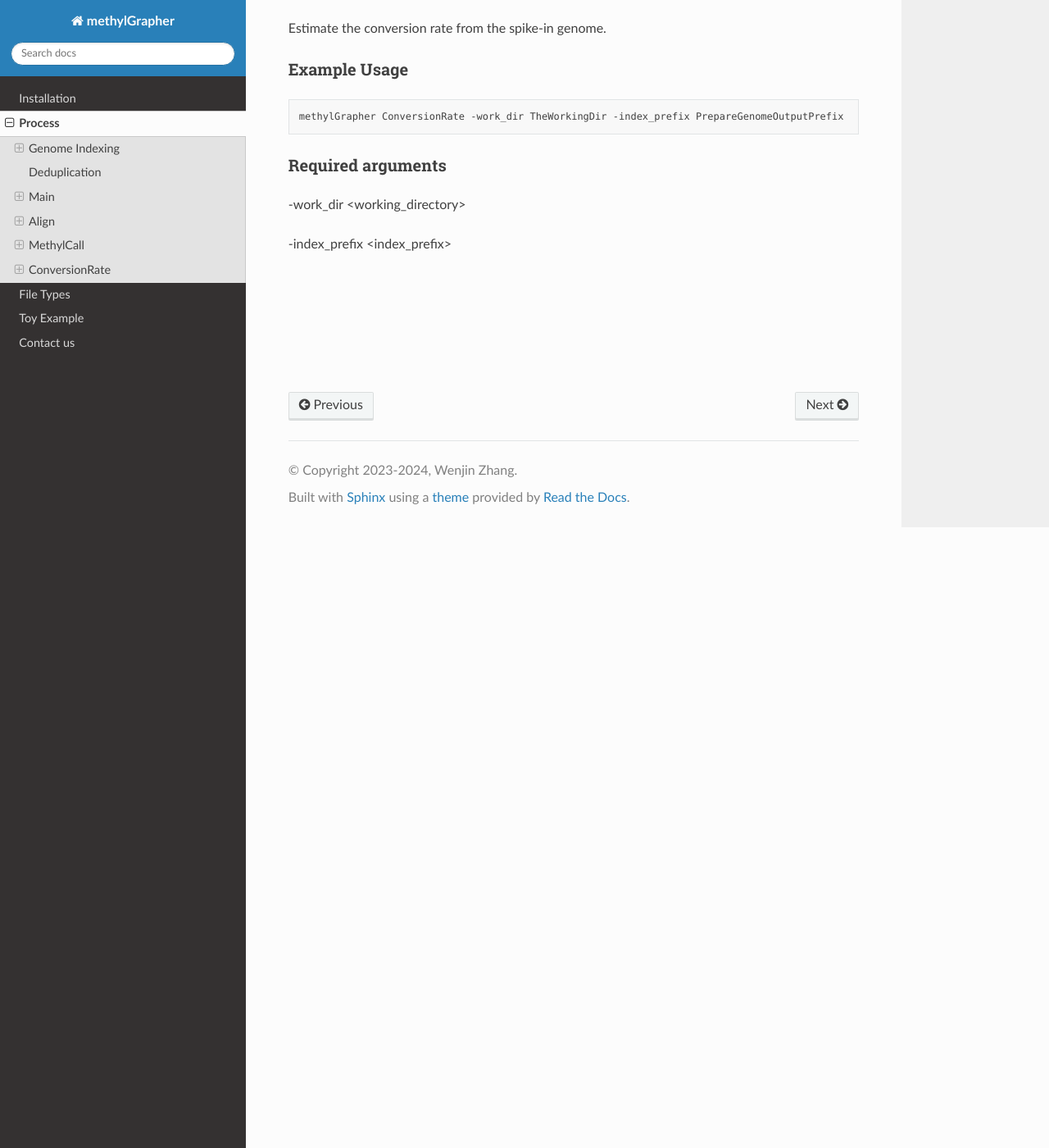
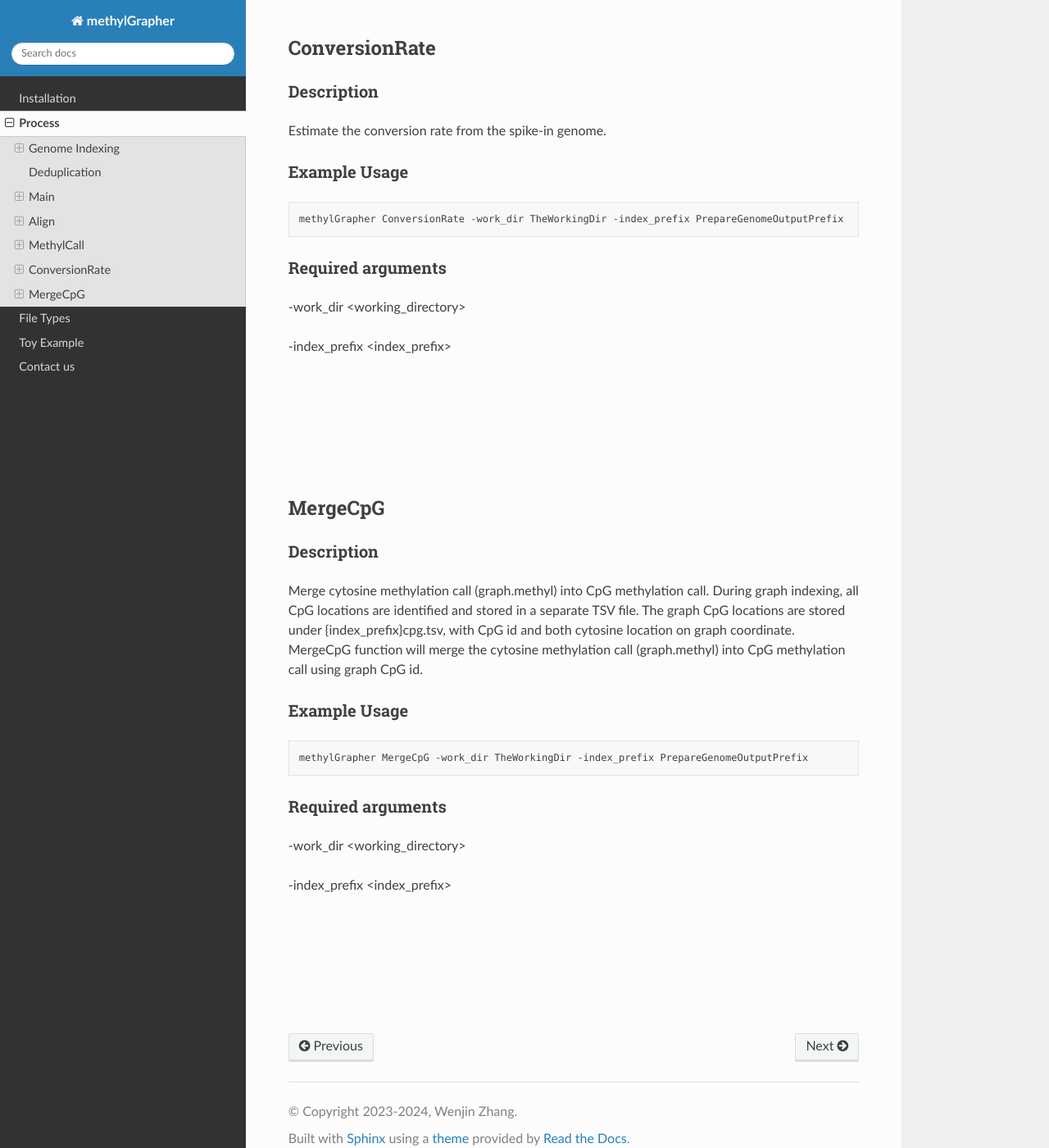
Before and after one commit to twlab/methylGrapher, a Sphinx documentation site: the page built from docs/source/process.rst, in a window 1280 px wide and 1400 px high, scrolled down 3894 px. Shown: the whole window at 82% size. Built offline with Sphinx 7.4.7 and the Read the Docs theme 3.1.0, drawn with Linux system fonts in a browser that asks for light colours; some of the changed text lies outside the part shown.

Commit message:
doc update

```diff
--- a/docs/source/install.rst
+++ b/docs/source/install.rst
@@ -35,6 +35,7 @@ Install via CONDA
 
     conda create -n methylGrapher python=3.12
     conda activate methylGrapher
+    # Not recommended, but if you want to use conda to install vg, you can do so.
     conda install bioconda::vg
     pip install methylGrapher
 
--- a/docs/source/process.rst
+++ b/docs/source/process.rst
@@ -10,6 +10,10 @@ Genome Indexing
 Description
 ~~~~~~~~~~~~~~~~~~~~~~
 This process involves transforming the genome graph from GFA format into two fully converted genome graphs: one depleted of C bases and another depleted of G bases. Additionally, if desired, you may include a spike-in genome in FASTA format to estimate the conversion rate in a single step further.
+
+.. warning::
+    Please use the same VG version for both genome indexing and alignment. Use different versions may cause VG to crash.
+
 
 Example Usage
 ~~~~~~~~~~~~~~~~~~~~~~
@@ -243,3 +247,38 @@ Required arguments
 |
 |
 |
+
+
+
+MergeCpG
+--------------------
+
+Description
+~~~~~~~~~~~~~~~~~~~~~~
+
+Merge cytosine methylation call (graph.methyl) into CpG methylation call. During graph indexing, all CpG locations are identified and stored in a separate TSV file.
+The graph CpG locations are stored under {index_prefix}cpg.tsv, with CpG id and both cytosine location on graph coordinate.
+MergeCpG function will merge the cytosine methylation call (graph.methyl) into CpG methylation call using graph CpG id.
+
+Example Usage
+~~~~~~~~~~~~~~~~~~~~~~
+.. code-block:: shell
+
+    methylGrapher MergeCpG -work_dir TheWorkingDir -index_prefix PrepareGenomeOutputPrefix
+
+
+Required arguments
+~~~~~~~~~~~~~~~~~~~~~~
+-work_dir <working_directory>
+
+-index_prefix <index_prefix>
+
+
+
+
+
+|
+|
+|
+|
+|
```
Also changed, not shown: 9 other files.
